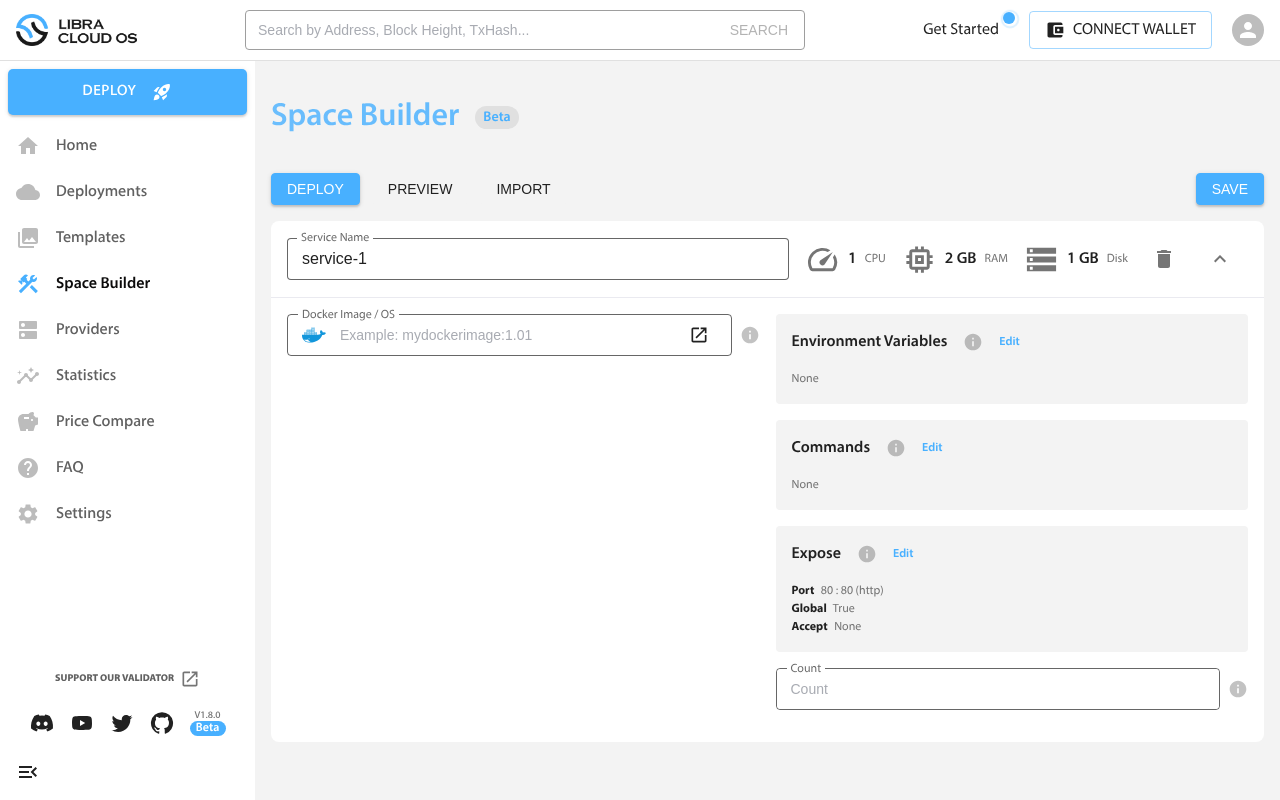
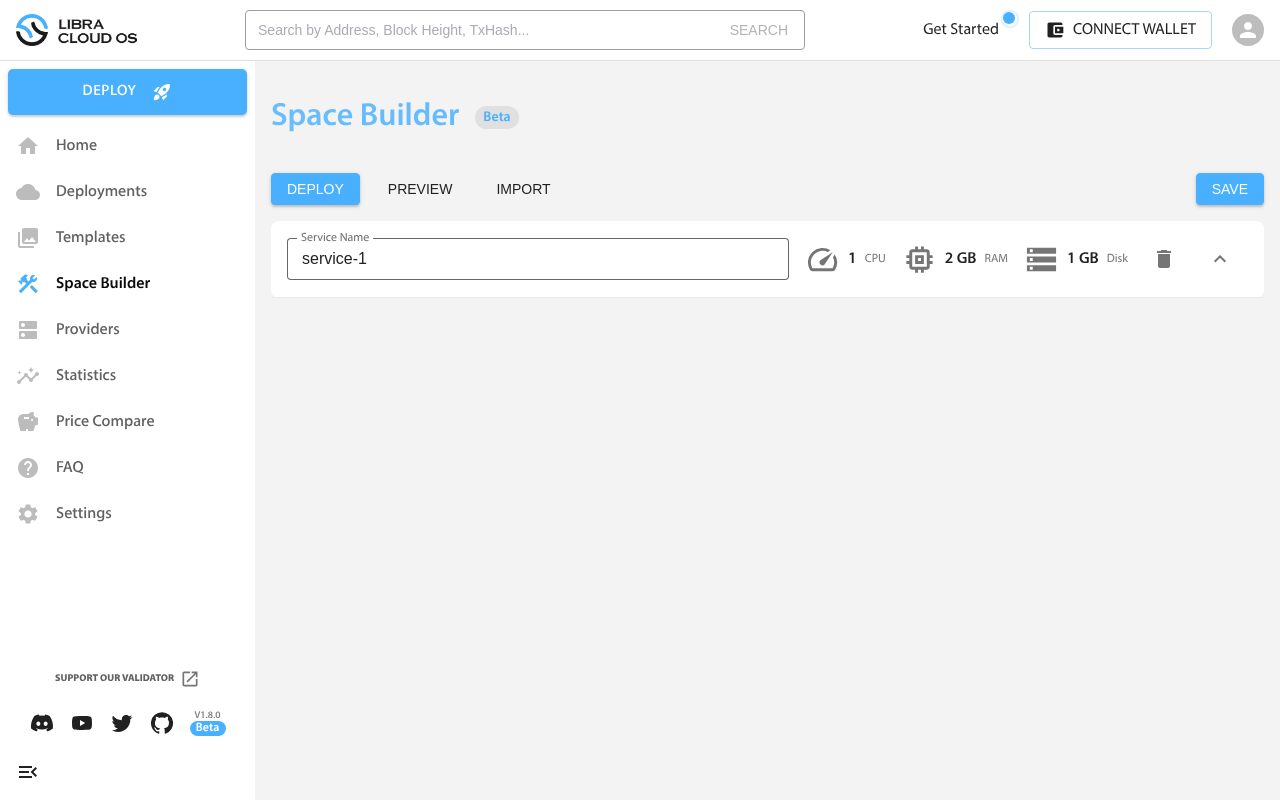
Before and after one commit to FogMeta/lilbraos, a Vue app: page /space-builder in a window 1280 px wide. Built offline with nearby package versions, Linux system fonts and the light colour scheme.

Commit message:
Add animation

```diff
--- a/src/views/dashboard/spaceBuilder/index.vue
+++ b/src/views/dashboard/spaceBuilder/index.vue
@@ -63,8 +63,8 @@
                 </div>
               </div>
             </div>
-            <div class="main-body padding-16">
-              <div class="root">
+            <div class="main-body" :class="{'hide': item.collapse}">
+              <div class="root padding-16">
                 <el-row :gutter="16">
                   <el-col :xs="24" :sm="12" :md="12" :lg="12" :xl="12">
                     <div class="piece flex-row space-between">
@@ -346,7 +346,14 @@ export default defineComponent({
             }
           }
           .main-body {
+            max-height: unset;
             border-top: 1px solid @dot-color;
+            animation: showing 0.1s linear 1 forwards;
+            transition: all 0.8s;
+            overflow: hidden;
+            &.hide {
+              animation: hiddening 0.2s linear 1 forwards;
+            }
             .el-row {
               .el-col {
                 .piece {
```
